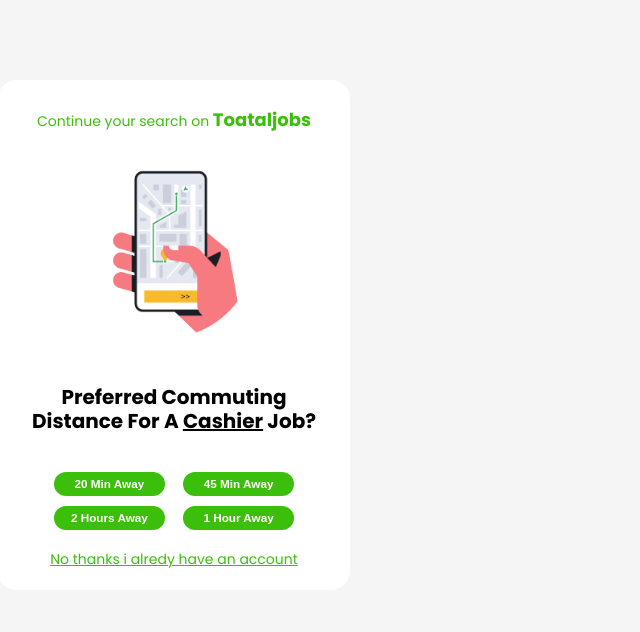
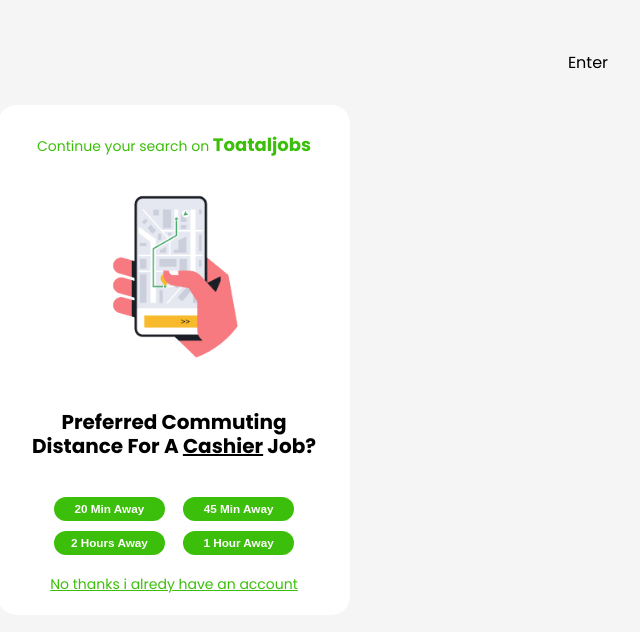
Before and after one commit to abayasaye/mega-job-board, a Next.js app: page / in a window 1280 px wide. Shown: the top 632 px of the page, without its empty margins (52-692 px from the left). Built offline with nearby package versions, Linux system fonts and the light colour scheme.

Commit message:
test-update

```diff
--- a/components/Test.js
+++ b/components/Test.js
@@ -92,7 +92,7 @@
         </Title>
         <Image src="phone.png" />
         <Content>
-          Preferred Commuting <br />
+          Preferred Commuting<br />
           Distance For A <Cashier href="/">Cashier</Cashier> Job?
         </Content>
         <Row>
--- /dev/null
+++ b/components/TypeCard.js
@@ -0,0 +1,12 @@
+const TypeCard = () => {
+
+
+
+    return (
+        <div>
+            Enter
+        </div>
+    );
+}
+
+export default TypeCard;
--- a/pages/index.js
+++ b/pages/index.js
@@ -1,15 +1,23 @@
 import styled from 'styled-components'
 import Test from '../components/Test'
+import TypeCard from '../components/TypeCard'
 
 export default function Home() {
 const Container = styled.div`
+display: flex;
+  flex-direction: column;
 background-color:#F5F5F5;
 text-align:center;
 padding:50px;
 `
+
+const Row = styled.div`
+flex
+`
   return (
     <Container>
       <Test/>
+      <TypeCard/>
     </Container>
   )
 }
```
